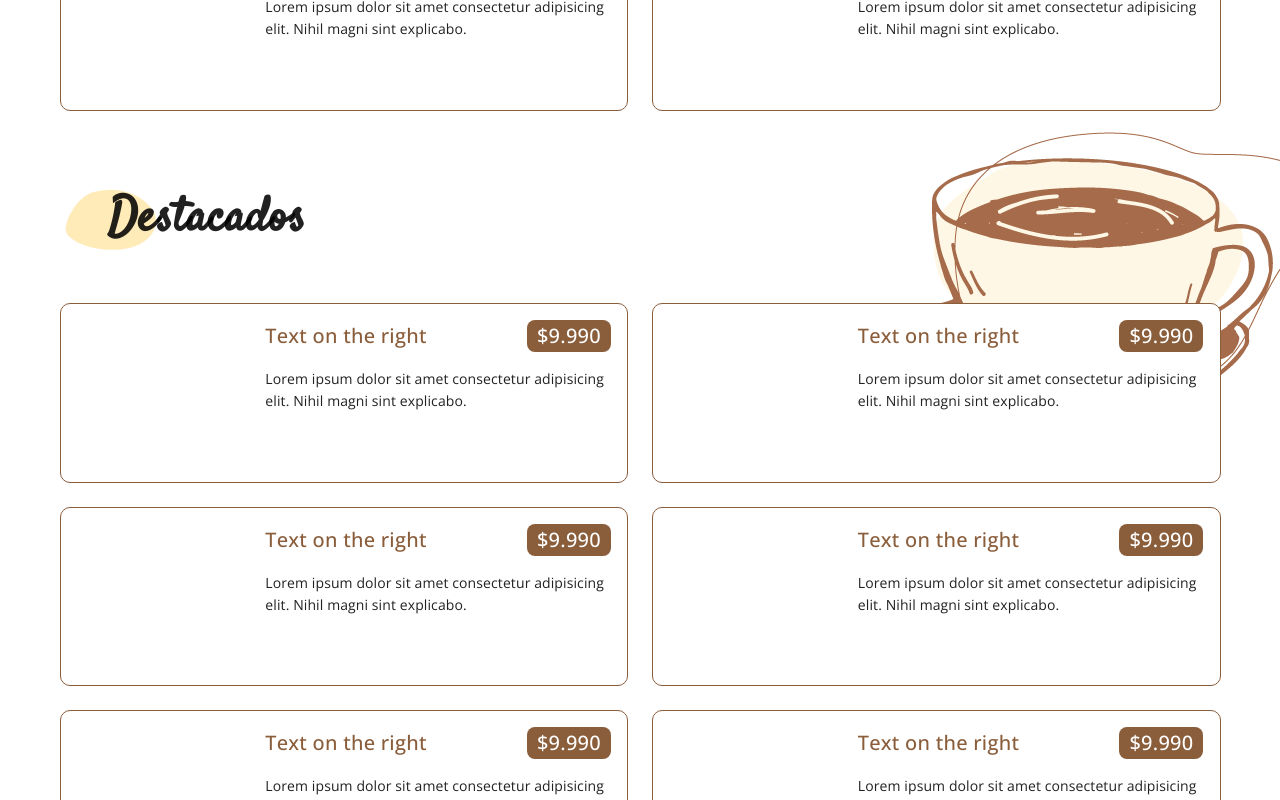
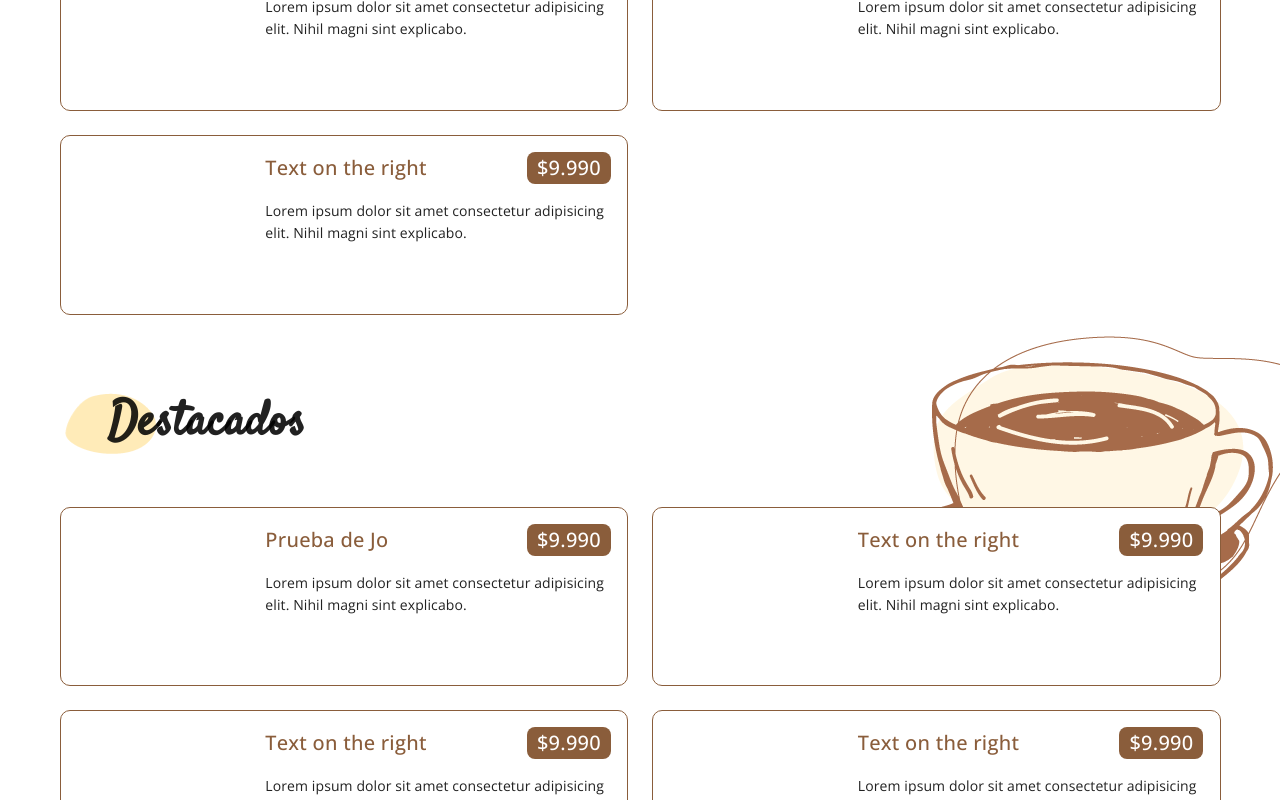
Before and after one commit to Grupo-1-Mi-App/mesapp, a Vue app: page /menu in a window 1280 px wide. Shown: the part 1160-1960 px from the top of the page. Built offline with nearby package versions, Linux system fonts and the light colour scheme; no server answers.

Commit message:
menu tabla

```diff
--- /dev/null
+++ b/src/components/MenuCardPrincipal.vue
@@ -0,0 +1,25 @@
+<template>
+  <v-card elevation="0" outlined>
+    <v-layout>
+      <v-flex xs4>
+        <v-img src="/img/sandwich.jpg"></v-img>
+      </v-flex>
+      <v-flex xs8>
+        <v-card-title primary-title>
+          Prueba de Jo
+          <span class="price">$9.990</span>
+        </v-card-title>
+        <v-card-text>
+          Lorem ipsum dolor sit amet consectetur adipisicing elit. Nihil magni
+          sint explicabo.
+        </v-card-text>
+      </v-flex>
+    </v-layout>
+  </v-card>
+</template>
+
+<script>
+export default {};
+</script>
+
+<style></style>
--- a/src/components/MenuTable.vue
+++ b/src/components/MenuTable.vue
@@ -87,8 +87,10 @@
       </v-toolbar>
     </template>
     <template v-slot:item.actions="{ item }">
-      <v-icon small class="mr-2" @click="editItem(item)"> mdi-pencil </v-icon>
-      <v-icon small @click="deleteItem(item)"> mdi-delete </v-icon>
+      <v-btn small class="mr-2" @click="editItem(item)" color="#31302E" dark
+        >Editar</v-btn
+      >
+      <v-btn small @click="deleteItem(item)" color="white">Borrar </v-btn>
     </template>
     <template v-slot:no-data>
       <v-btn color="primary" @click="initialize"> Reset </v-btn>
@@ -97,11 +99,8 @@
 </template>
 
 <script>
-import menuProductos from "../../menu.json";
 export default {
   data: () => ({
-    // Importación del menu.json
-    menuProductos: menuProductos,
     dialog: false,
     dialogDelete: false,
     headers: [
@@ -110,19 +109,21 @@ export default {
       { text: "Categoría", value: "Categoria" },
       { text: "Actions", value: "actions", sortable: false },
     ],
-
+    menuProductos: [],
     editedIndex: -1,
     editedItem: {
-      NombreProducto: menuProductos.product_name,
-      Descripcion: menuProductos.description,
-      Precio: menuProductos.price,
-      Categoria: menuProductos.category,
+      NombreProducto: "",
+      Descripcion: "",
+      Precio: 0,
+      Categoria: "",
+      Foto: "",
     },
     defaultItem: {
       NombreProducto: "",
       Descripcion: "",
       Precio: 0,
       Categoria: "",
+      Foto: "",
     },
   }),
 
@@ -147,25 +148,53 @@ export default {
 
   methods: {
     initialize() {
-      this.desserts = [
-
+      this.menuProductos = [
+        {
+          NombreProducto: "coffee",
+          Descripcion: "coffee with milk",
+          Precio: 2000,
+          Categoria: "drinks",
+          Foto: "../../public/ProductosImg/Cafe1.png",
+        },
+        {
+          NombreProducto: "El sandwitch de Lina",
+          Descripcion: "Haulla con queso muy muy derretido.",
+          Precio: 2000,
+          Categoria: "sandwitch",
+          Foto: "../../public/ProductosImg/pancito1.png",
+        },
+        {
+          NombreProducto: "A la Lucas",
+          Descripcion:
+            "Marraqueta con tomate, lechuga, 1 lámina de queso, mostaza y mayo",
+          Precio: 2000,
+          Categoria: "sandwitch",
+          Foto: "../../public/ProductosImg/pancito2.png",
+        },
+        {
+          NombreProducto: "Dulce dulson",
+          Descripcion: "Torta de triple chocolate",
+          Precio: 2000,
+          Categoria: "postre",
+          Foto: "../../public/ProductosImg/pancito3.png",
+        },
       ];
     },
 
     editItem(item) {
-      this.editedIndex = this.desserts.indexOf(item);
+      this.editedIndex = this.menuProductos.indexOf(item);
       this.editedItem = Object.assign({}, item);
       this.dialog = true;
     },
 
     deleteItem(item) {
-      this.editedIndex = this.desserts.indexOf(item);
+      this.editedIndex = this.menuProductos.indexOf(item);
       this.editedItem = Object.assign({}, item);
       this.dialogDelete = true;
     },
 
     deleteItemConfirm() {
-      this.desserts.splice(this.editedIndex, 1);
+      this.menuProductos.splice(this.editedIndex, 1);
       this.closeDelete();
     },
 
@@ -187,9 +216,9 @@ export default {
 
     save() {
       if (this.editedIndex > -1) {
-        Object.assign(this.desserts[this.editedIndex], this.editedItem);
+        Object.assign(this.menuProductos[this.editedIndex], this.editedItem);
       } else {
-        this.desserts.push(this.editedItem);
+        this.menuProductos.push(this.editedItem);
       }
       this.close();
     },
--- a/src/views/Menu.vue
+++ b/src/views/Menu.vue
@@ -3,12 +3,21 @@
     <div class="header">
       <h1>mesapp</h1>
     </div>
-        <div class="section" v-for="(index) in cateogiries" :key="index">
-            <img src="/img/destacados.png" alt="Destacados" class="bg">
+    <div class="section" v-for="index in cateogiries" :key="index">
+      <img src="/img/destacados.png" alt="Destacados" class="bg" />
       <v-container>
         <h2>Destacados</h2>
         <v-row class="cards">
-                    <v-col cols="12" lg="6" v-for="(index) in plates" :key="index" :align-self="index == 1 ? 'stretch' : ''">
+          <v-col cols="12" lg="6">
+            <menuCardComponent></menuCardComponent>
+          </v-col>
+          <v-col
+            cols="12"
+            lg="6"
+            v-for="index in plates"
+            :key="index"
+            :align-self="index == 1 ? 'stretch' : ''"
+          >
             <v-card elevation="0" outlined>
               <v-layout>
                 <v-flex xs4>
@@ -20,7 +29,8 @@
                     <span class="price">$9.990</span>
                   </v-card-title>
                   <v-card-text>
-                                    Lorem ipsum dolor sit amet consectetur adipisicing elit. Nihil magni sint explicabo.
+                    Lorem ipsum dolor sit amet consectetur adipisicing elit.
+                    Nihil magni sint explicabo.
                   </v-card-text>
                 </v-flex>
               </v-layout>
@@ -28,29 +38,33 @@
           </v-col>
         </v-row>
       </v-container>
-
     </div>
   </div>
 </template>
 
 <script>
+import menuCardComponent from "../components/MenuCardPrincipal.vue";
 export default {
   data() {
-      return{
-          cateogiries: [1,2,3],
-          plates: [1,2,3,4,5,6,7,8]
-      }
+    return {
+      cateogiries: [1, 2, 3],
+      plates: [1, 2, 3, 4, 5, 6, 7, 8],
+    };
   },
-}
+
+  components: {
+    menuCardComponent,
+  },
+};
 </script>
 
 <style>
-@import url('https://fonts.googleapis.com/css2?family=Satisfy&display=swap');
-.v-main{
+@import url("https://fonts.googleapis.com/css2?family=Satisfy&display=swap");
+.v-main {
   overflow-x: hidden;
 }
-.header{
-    background-image: url('/img/bg-coffee.jpg');
+.header {
+  background-image: url("/img/bg-coffee.jpg");
   background-size: cover;
   background-position: center;
   height: 300px;
@@ -58,13 +72,13 @@ export default {
   align-items: flex-end;
   color: white;
 }
-.header h1{
+.header h1 {
   padding: 1em;
 }
-h2{
-    font-family: 'Satisfy', cursive;
+h2 {
+  font-family: "Satisfy", cursive;
   font-size: 3em;
-    background-image: url('/img/bg-titles.png');
+  background-image: url("/img/bg-titles.png");
   background-repeat: no-repeat;
   padding-left: 1em;
   margin: 1em 0;
@@ -72,27 +86,27 @@ h2{
 .section {
   position: relative;
 }
-.section .bg{
+.section .bg {
   position: absolute;
   right: 0;
   top: 0;
   z-index: 0;
 }
-.v-sheet.v-card{
+.v-sheet.v-card {
   border-radius: 10px !important;
-    border-color: #8A5D3B;
+  border-color: #8a5d3b;
 }
-.v-card__title{
-    color: #8A5D3B;
+.v-card__title {
+  color: #8a5d3b;
   justify-content: space-between;
 }
-.v-card__title .price{
-    background: #8A5D3B;
+.v-card__title .price {
+  background: #8a5d3b;
   color: white;
   border-radius: 8px;
   padding: 0 10px;
 }
-.theme--light.v-image{
+.theme--light.v-image {
   height: 100%;
   -webkit-border-top-left-radius: 10px;
   -webkit-border-bottom-left-radius: 10px;
@@ -101,19 +115,19 @@ h2{
   border-top-left-radius: 10px;
   border-bottom-left-radius: 10px;
 }
-@media (max-width: 480px){
-    .header{
+@media (max-width: 480px) {
+  .header {
     height: 200px;
   }
-    .section .bg{
+  .section .bg {
     width: 45%;
     right: -10%;
     top: 2%;
   }
-    h2{
+  h2 {
     padding-left: 0.6em;
   }
-    .v-card__title{
+  .v-card__title {
     justify-content: flex-end;
   }
 }
```
Lines whose indentation alone changed are shown as unchanged.
